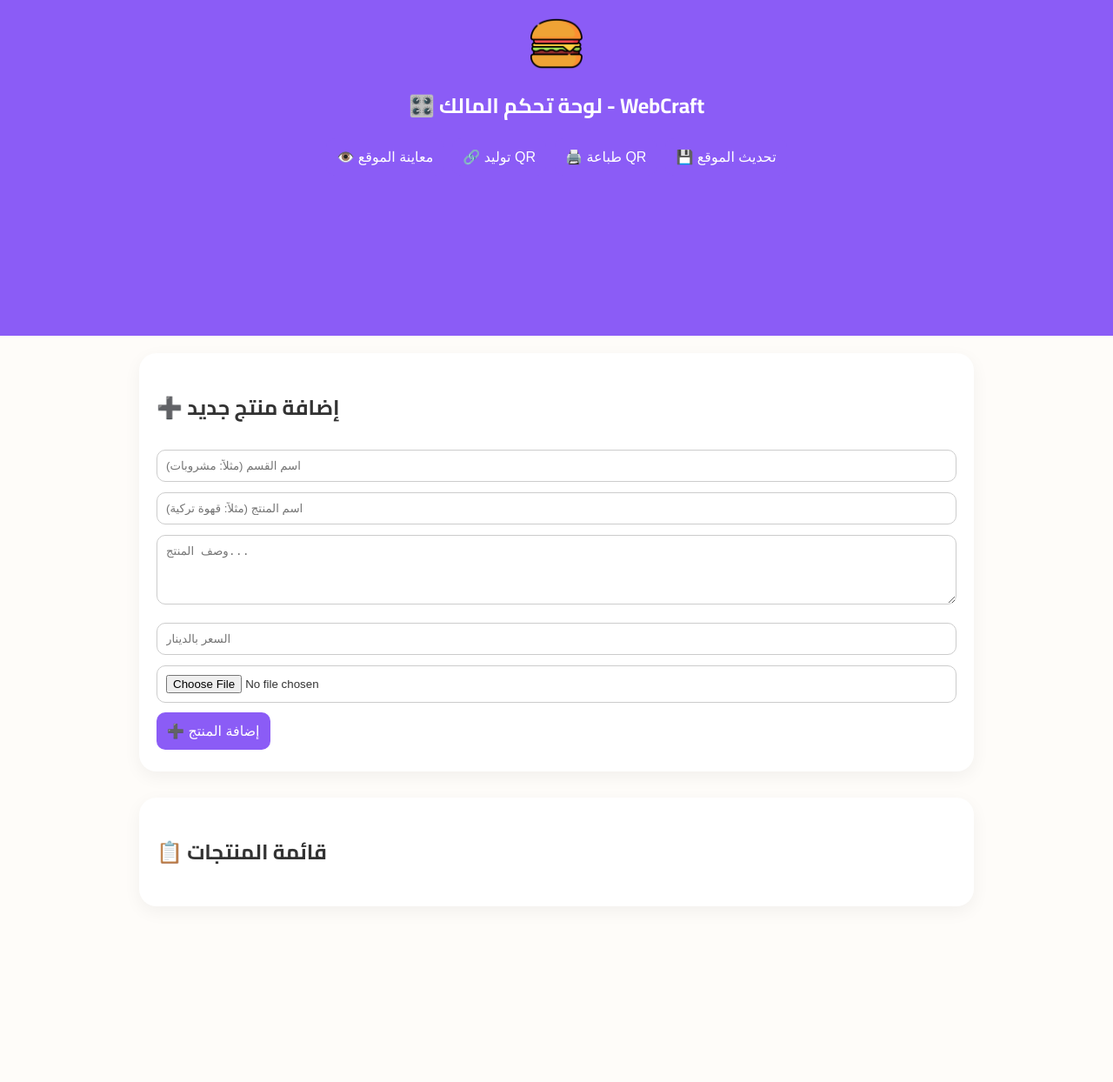
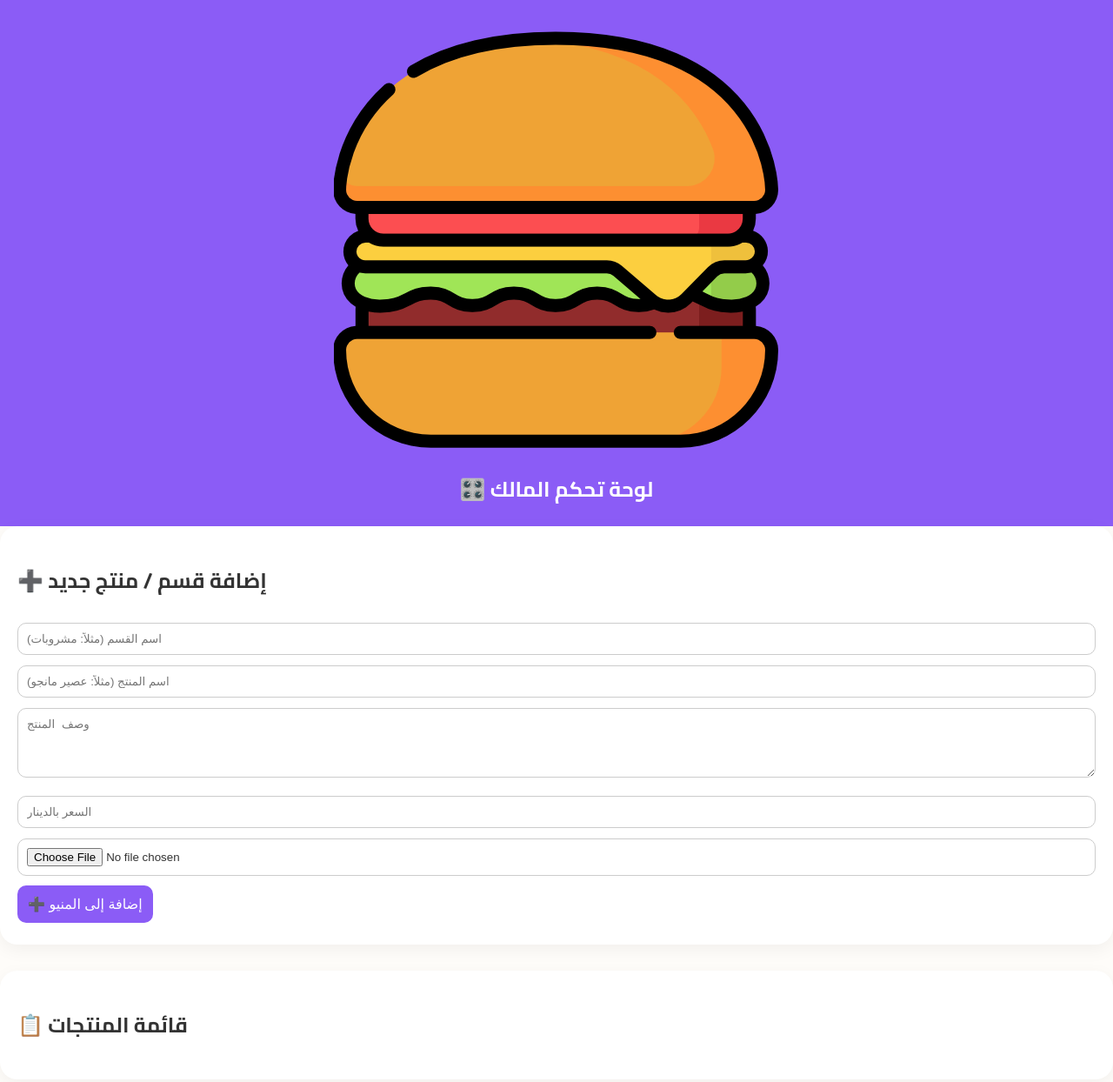
Before and after one commit to Otianis/menu1, a plain HTML site: page admin.html in a window 1280 px wide. Shown: the whole page at 87% size. Before the commit the page ends 1092 px from the top, so only its background shows below. Drawn offline with Linux system fonts and the light colour scheme.

Commit message:
Update admin.html

```diff
--- a/admin.html
+++ b/admin.html
@@ -2,42 +2,76 @@
 <html lang="ar">
   <head>
     <meta charset="UTF-8" />
-  <meta name="viewport" content="width=device-width, initial-scale=1.0"/>
-  <title>لوحة تحكم المالك | WebCraft</title>
+    <meta name="viewport" content="width=device-width, initial-scale=1.0" />
+    <title>🎛️ لوحة تحكم المالك | WebCraft</title>
+    <link rel="icon" type="image/png" href="logo.png" />
+    <link
+      href="https://fonts.googleapis.com/css2?family=Cairo:wght@400;700&display=swap"
+      rel="stylesheet"
+    />
     <link rel="stylesheet" href="style.css" />
+    <script defer src="script.js"></script>
+    <!-- Firebase SDKs -->
+    <script type="module">
+      import { initializeApp } from "https://www.gstatic.com/firebasejs/10.12.2/firebase-app.js";
+      import {
+        getFirestore,
+        collection,
+        addDoc,
+        getDocs,
+        doc,
+        deleteDoc,
+        updateDoc,
+      } from "https://www.gstatic.com/firebasejs/10.12.2/firebase-firestore.js";
+
+      const firebaseConfig = {
+        apiKey: "AIzaSyAUPH5CuY34ZmNlpGA1XrsFreLHSevjgfQ",
+        authDomain: "menuapp-9f554.firebaseapp.com",
+        projectId: "menuapp-9f554",
+        storageBucket: "menuapp-9f554.appspot.com",
+        messagingSenderId: "232255681174",
+        appId: "1:232255681174:web:bdc5bfb0ff8df988c348b7",
+      };
+
+      const app = initializeApp(firebaseConfig);
+      const db = getFirestore(app);
+
+      window.db = db;
+      window.firestoreFns = {
+        collection,
+        addDoc,
+        getDocs,
+        doc,
+        deleteDoc,
+        updateDoc,
+      };
+    </script>
   </head>
-<body class="admin">
-
+  <body>
     <header>
-    <img src="logo.png" alt="Logo" class="logo" />
-    <h1>🎛️ لوحة تحكم المالك - WebCraft</h1>
-    <div class="admin-actions">
-      <button onclick="previewSite()">👁️ معاينة الموقع</button>
-      <button onclick="generateQRCode()">🔗 توليد QR</button>
-      <button onclick="printQRCode()">🖨️ طباعة QR</button>
-      <button onclick="saveToStorage()">💾 تحديث الموقع</button>
-    </div>
-    <canvas id="qrcode"></canvas>
+      <img src="logo.png" alt="شعار WebCraft" />
+      <h1>🎛️ لوحة تحكم المالك</h1>
     </header>
 
-  <main>
-    <section class="form-section">
-      <h2>➕ إضافة منتج جديد</h2>
-      <input type="text" id="section" placeholder="اسم القسم (مثلاً: مشروبات)" />
-      <input type="text" id="name" placeholder="اسم المنتج (مثلاً: قهوة تركية)" />
-      <textarea id="desc" placeholder="وصف المنتج..."></textarea>
-      <input type="number" id="price" placeholder="السعر بالدينار" />
-      <input type="file" id="img" accept="image/*" />
-      <button onclick="addOrUpdateProduct()" id="addBtn">➕ إضافة المنتج</button>
-    </section>
+    <div class="container">
+      <div class="form-section" id="form-top">
+        <h2>➕ إضافة قسم / منتج جديد</h2>
+        <input id="section" placeholder="اسم القسم (مثلاً: مشروبات)" required />
+        <input
+          id="name"
+          placeholder="اسم المنتج (مثلاً: عصير مانجو)"
+          required
+        />
+        <textarea id="desc" placeholder="وصف المنتج"></textarea>
+        <input id="price" placeholder="السعر بالدينار" type="number" required />
+        <input id="img" type="file" accept="image/*" />
+        <button onclick="addProduct()">➕ إضافة إلى المنيو</button>
+      </div>
 
-    <section class="menu-section">
+      <div class="menu-section">
         <h2>📋 قائمة المنتجات</h2>
         <div id="menu-list"></div>
-    </section>
-  </main>
-
-  <script src="https://cdn.jsdelivr.net/npm/qrcode/build/qrcode.min.js"></script>
-  <script src="script.js"></script>
+      </div>
+    </div>
   </body>
 </html>
```
Lines whose indentation alone changed are shown as unchanged.
